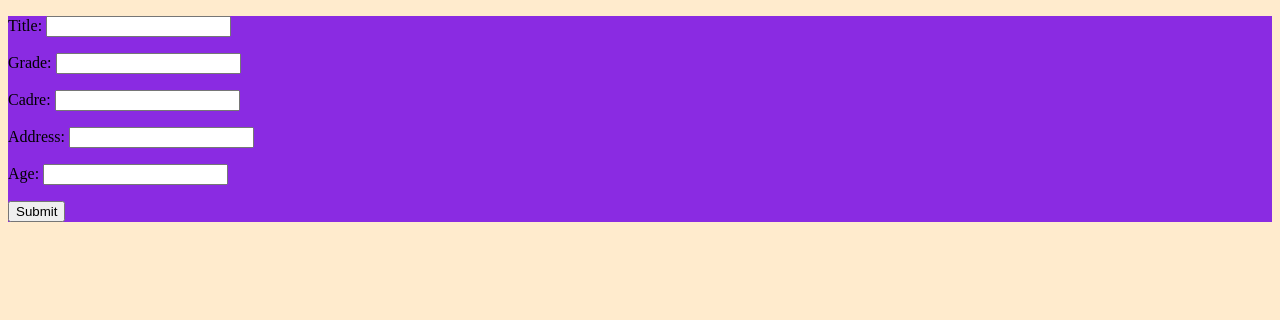
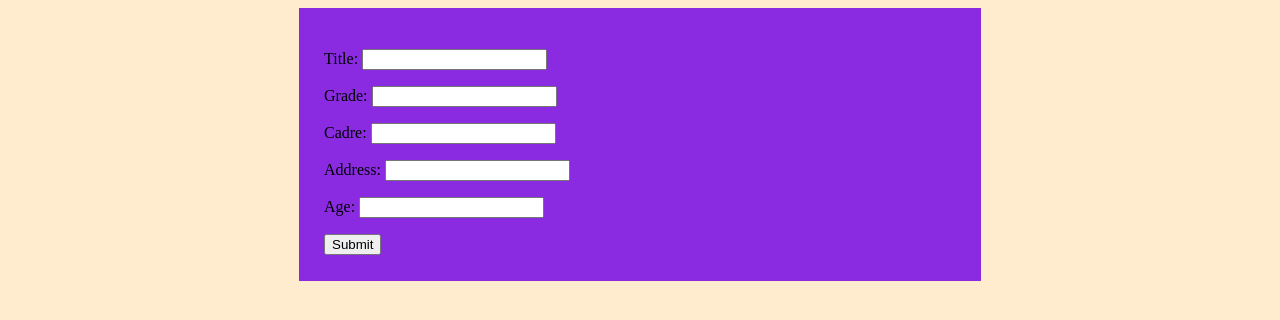
Before and after one commit to lagrandecode/blog, a Django app: page /create/ in a window 1280 px wide. Shown: the top 320 px of the page. Run offline with Django 4.2, Linux system fonts and the light colour scheme.

Commit message:
"commit"

```diff
--- a/connect/static/style.css
+++ b/connect/static/style.css
@@ -8,4 +8,16 @@ body{
 
 .create{
     background-color: blueviolet;
+    width: 50%;
+    padding-left: 2%;
+    padding-right: 2%;
+    padding-top: 2%;
+    padding-bottom: 2%;
+    margin: auto;
+
+
 }
+
+.buttoncreate{
+    align-items: center;
+}
```
